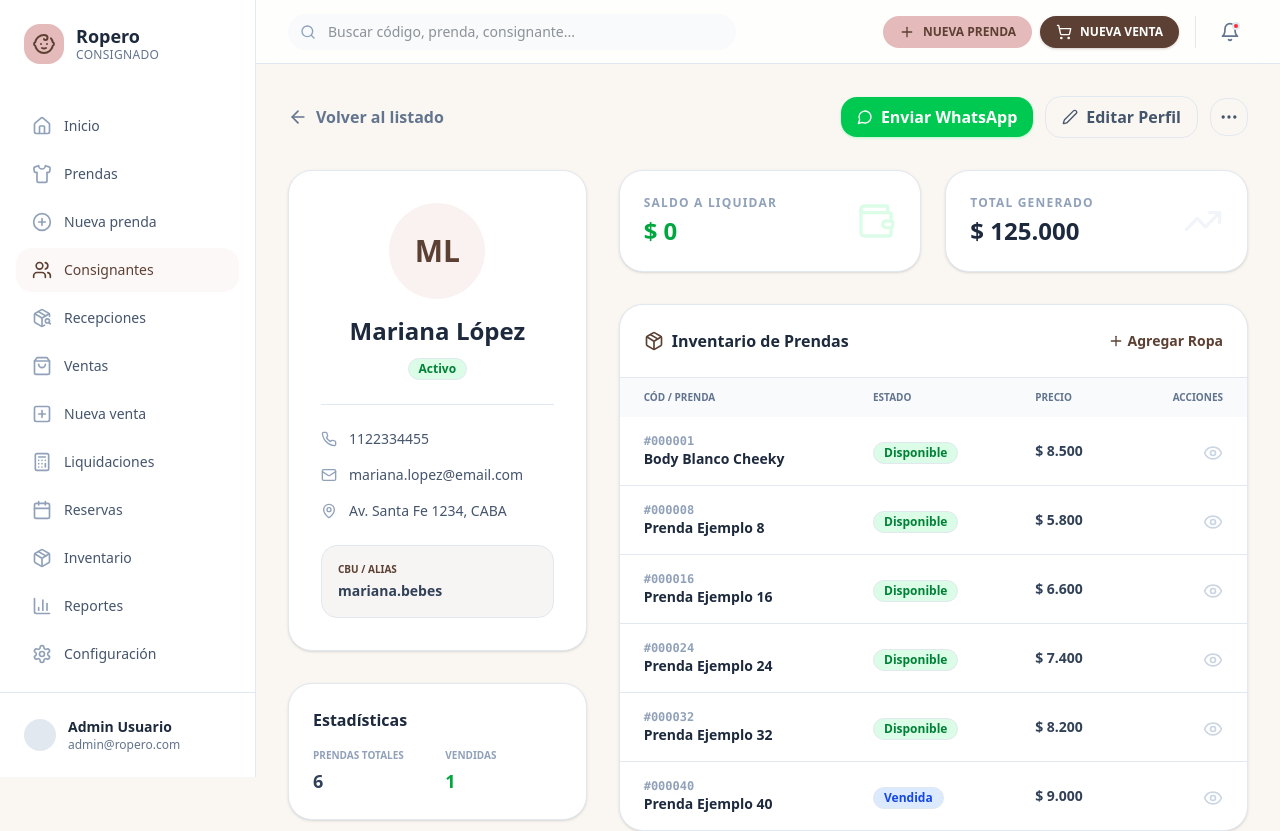
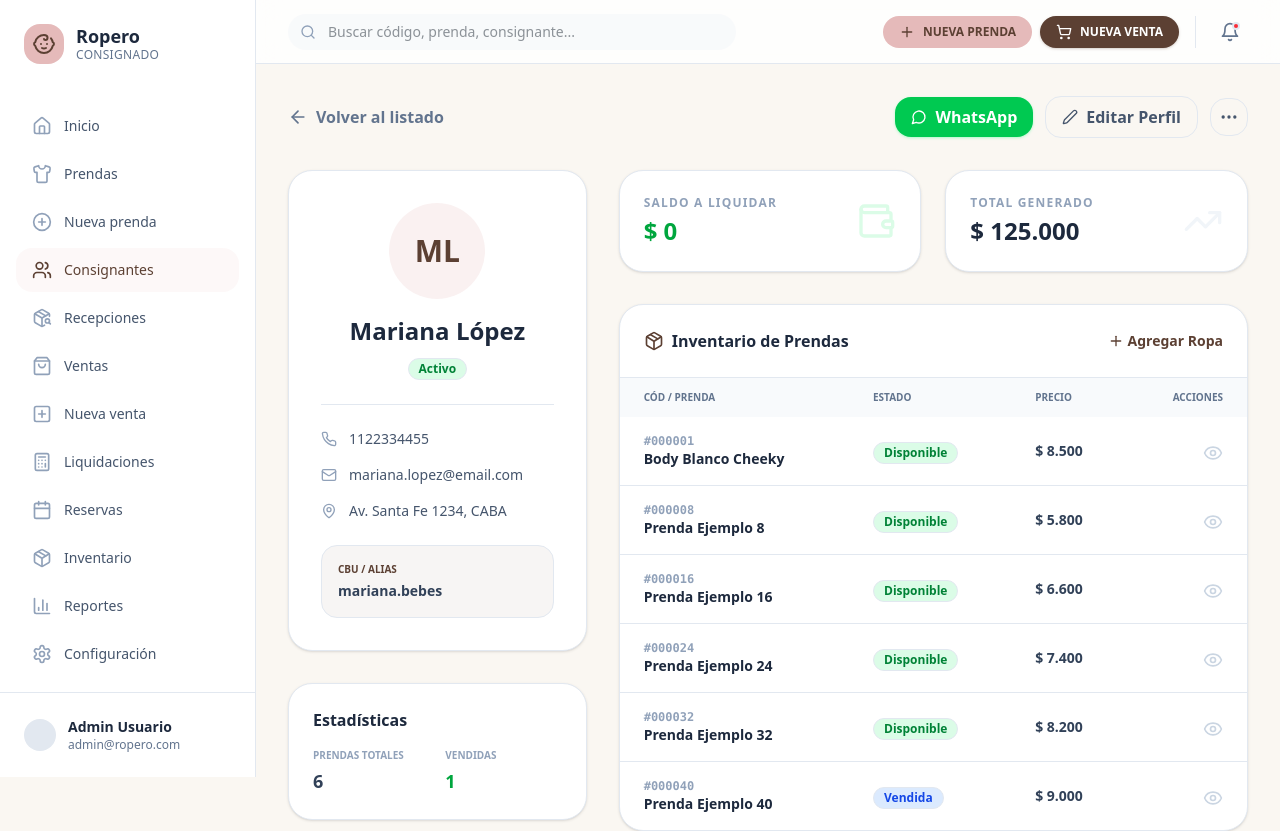
Before and after one commit to Germanmdq/bebes, a Next.js app: page /consignantes/c1 in a window 1280 px wide. Shown: the top 831 px of the page. Built offline with nearby package versions, Linux system fonts and the light colour scheme.

Commit message:
Fix: make WhatsAppButton message optional to resolve TS error

```diff
--- a/src/components/ui/WhatsAppButton.tsx
+++ b/src/components/ui/WhatsAppButton.tsx
@@ -3,12 +3,17 @@ import { cn } from '@/lib/utils';
 
 interface WhatsAppButtonProps {
   phone: string;
-  message: string;
+  message?: string;
   className?: string;
   label?: string;
 }
 
-export function WhatsAppButton({ phone, message, className, label }: WhatsAppButtonProps) {
+export function WhatsAppButton({
+  phone,
+  message = 'Hola, te contacto desde Ropero Consignado.',
+  className,
+  label
+}: WhatsAppButtonProps) {
   const handleClick = () => {
     const cleanPhone = phone.replace(/\D/g, '');
     const url = `https://wa.me/${cleanPhone}?text=${encodeURIComponent(message)}`;
@@ -24,7 +29,7 @@ export function WhatsAppButton({ phone, message, className, label }: WhatsAppBut
       )}
     >
       <MessageCircle className="w-4 h-4" />
-      {label || 'Enviar WhatsApp'}
+      {label || 'WhatsApp'}
     </button>
   );
 }
```
